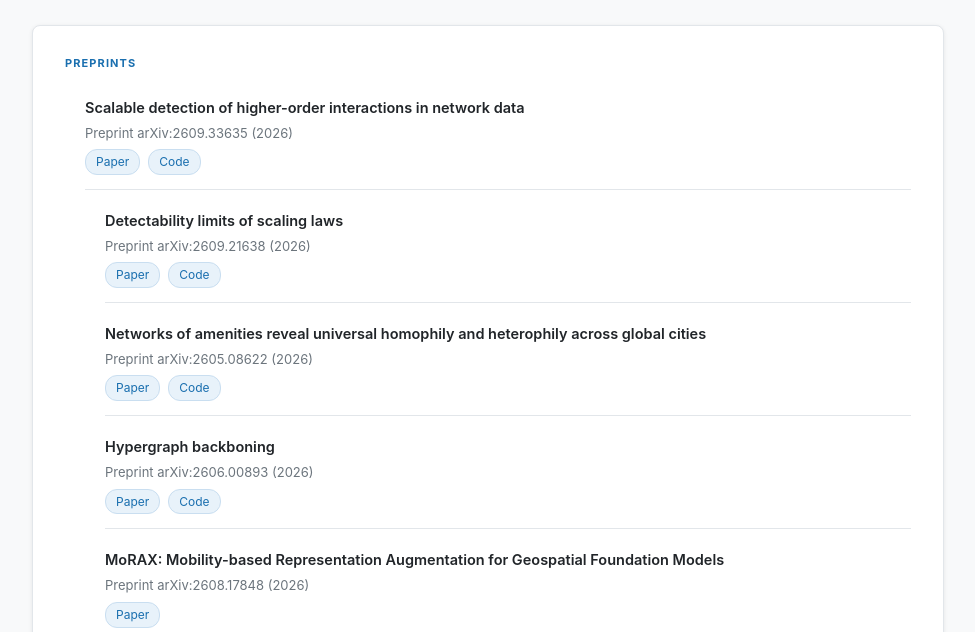
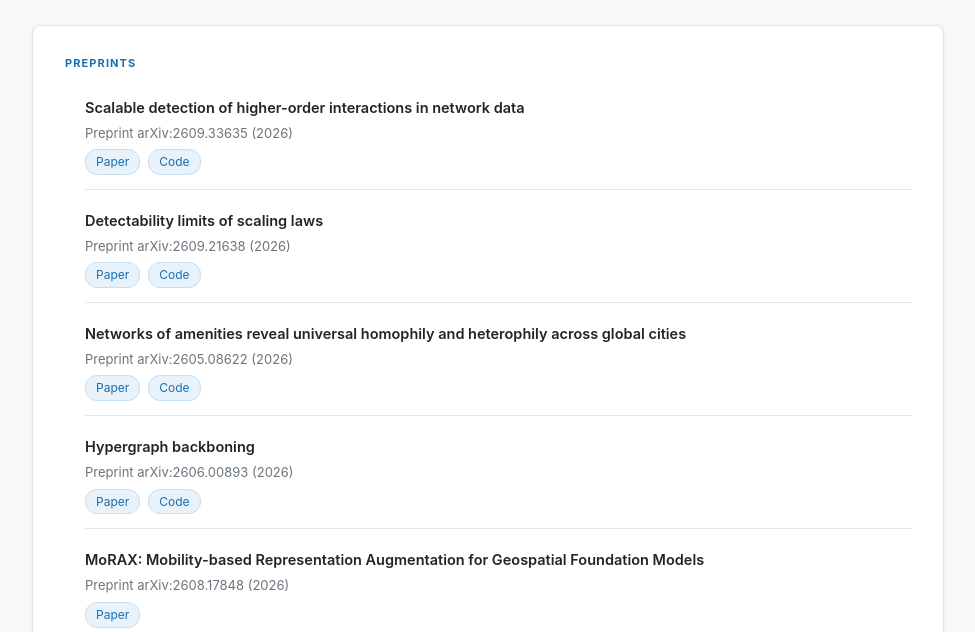
Before and after one commit to aleckirkley/website, a plain HTML site: page pubs.html in a window 1280 px wide. Shown: the part 168-800 px from the top of the page, without its empty margins (152-1127 px from the left). Drawn offline with Linux system fonts and the light colour scheme.

Commit message:
Remove unused <ul> element from pubs.html
Removed unnecessary unordered list element from publications.

```diff
--- a/pubs.html
+++ b/pubs.html
@@ -37,7 +37,6 @@
           <a class="pub-link" href="https://github.com/zangyingbang/KLMDL-Hypergraph-Inference" target="_blank">Code</a>
         </div>
       </li>
-    <ul class="pub-list">
       <li class="pub-item">
         <div class="pub-title">Detectability limits of scaling laws</div>
         <div class="pub-venue">Preprint arXiv:2609.21638 (2026)</div>
```
